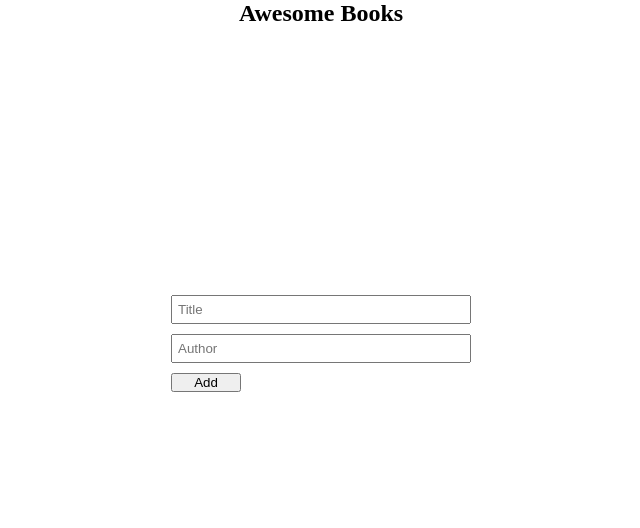
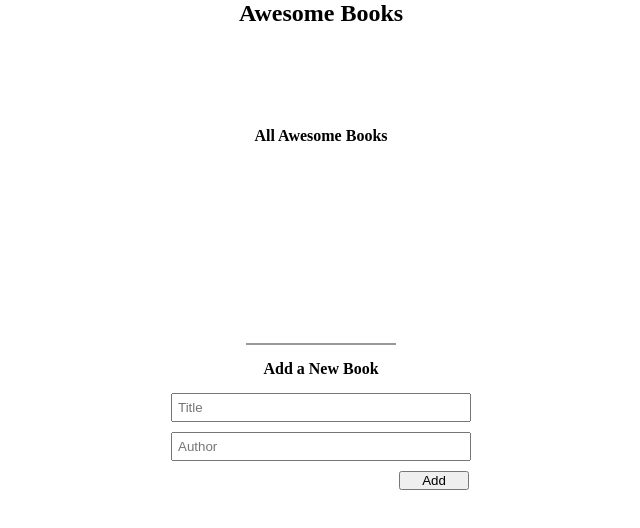
Before and after one commit to carlylechia/Awesome-Book-Codes, a website: page index.html in a window 1280 px wide. Shown: the whole page, without its empty margins (319-959 px from the left). Drawn offline with Linux system fonts and the light colour scheme.

Commit message:
Make changes to markup and styling to fit today's wireframe

```diff
--- a/bookactions.js
+++ b/bookactions.js
@@ -1,7 +1,7 @@
-const formContainer = document.getElementById('formContainer');
+const formContainer = document.getElementById('form-banner');
 const bookTitle = document.getElementById('title');
 const bookAuthor = document.getElementById('author');
-const generateBooks = document.getElementById('books-wrapper');
+const generateBooks = document.getElementById('book-banner');
 
 const books = JSON.parse(localStorage.getItem('booksDetails')) || [];
 
--- a/books.css
+++ b/books.css
@@ -7,6 +7,11 @@
 h1 {
   margin: 0 auto;
   text-align: center;
+}
+
+h2 {
+  margin-bottom: 15px;
+  font-size: medium;
 }
 
 .section1,
@@ -43,6 +48,10 @@ form input {
 
 form button {
   width: 70px;
+  display: flex;
+  justify-content: center;
+  position: relative;
+  left: 76%;
 }
 
 .separator {
@@ -51,3 +60,7 @@ form button {
   display: block;
   margin: 15px 0;
 }
+
+.short {
+  width: 150px;
+}
--- a/index.html
+++ b/index.html
@@ -17,16 +17,20 @@
       <p class="time"></p>
     </div>
     <section class="section1">
-      <div class="books-wrapper" id="books-wrapper"></div>
+      <h2>All Awesome Books</h2>
+      <div class="books-wrapper" id="book-banner"></div>
     </section>
     <section class="section2">
-      <form class="input-wrapper" id="formContainer">
+      <span class="short separator"></span>
+      <h2>Add a New Book</h2>
+      <form class="input-wrapper" id="form-banner">
         <input type="text" placeholder="Title" id="title" name="title" />
         <input type="text" placeholder="Author" id="author" name="author" />
         <button type="submit" class="add-btn">Add</button>
       </form>
     </section>
 
-    <script src="bookactions.js"></script>
+    <!-- <script src="bookactions.js"></script> -->
+    <script src="classes.js"></script>
   </body>
 </html>
```
Also changed, not shown: classes.js (added).
